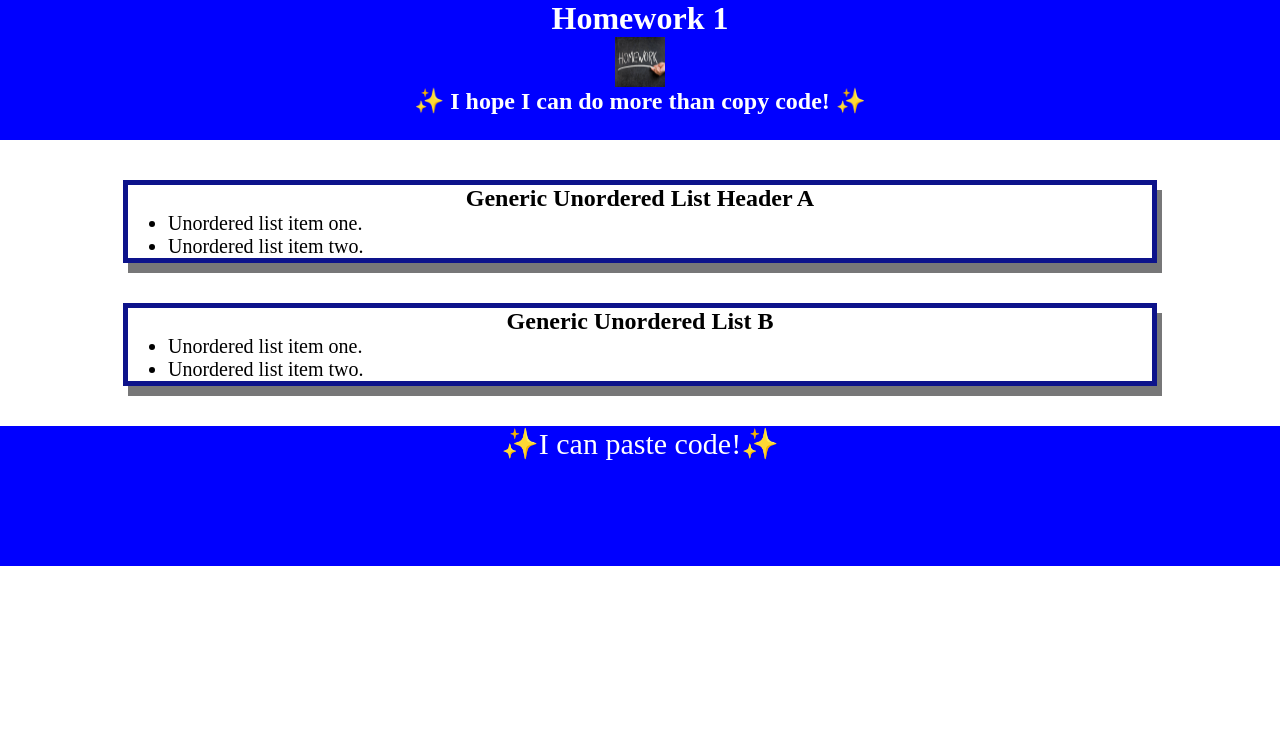
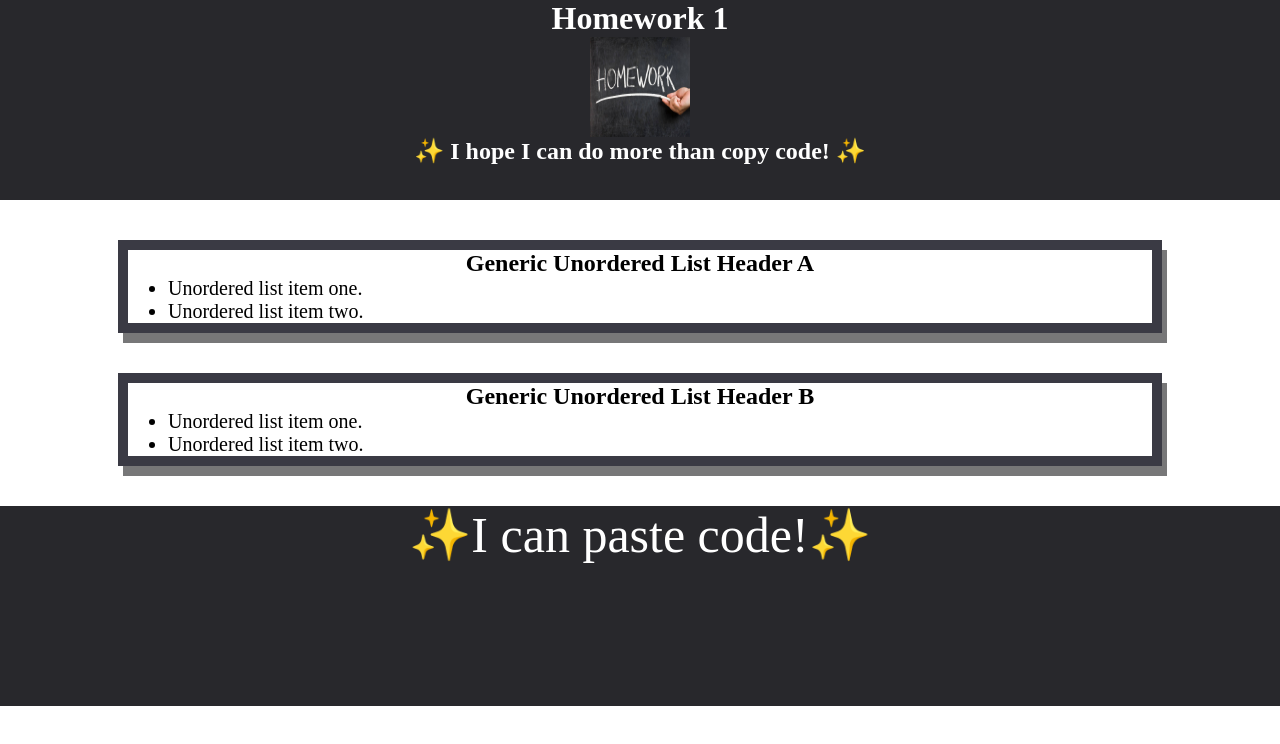
Before and after one commit to Macejowski/hw1, a plain HTML site: page index.html in a window 1280 px wide. Drawn offline with Linux system fonts and the light colour scheme; files whose address does not match are found by name.

Commit message:
Edited style.css

```diff
--- a/assets/style.css
+++ b/assets/style.css
@@ -5,8 +5,8 @@
 header,
 footer {
     width: 100%;
-    height: 140px;
-    background-color: blue;
+    height: 200px;
+    background-color: rgb(40, 40, 44);
     color: white;
 }
 h1,
@@ -15,8 +15,8 @@ h2 {
 }
 img {
     display: block;
-    height: 50px;
-    width: 50px;
+    height: 100px;
+    width: 100px;
     margin-left: auto;
     margin-right: auto;
 }
@@ -26,11 +26,11 @@ ul {
 }
 p {
     text-align: center;
-    font-size: 30px;
+    font-size: 50px;
 }
 .card {
     width: 80%;
     margin: 40px auto;
-    border: 5px solid #0d138b;
+    border: 10px solid #3a3a44;
     box-shadow: 5px 10px #0b0b0d8e;
 }
--- a/index.html
+++ b/index.html
@@ -22,7 +22,7 @@
         </ul>
       </section>
       <section class="card" id="Generic list B">
-        <h2>Generic Unordered List B</h2>
+        <h2>Generic Unordered List Header B</h2>
         <ul>
             <li>Unordered list item one.</li>
             <li>Unordered list item two.</li>
@@ -32,7 +32,8 @@
     </main>
 
     <footer>
-      <p>✨I can paste code!✨</p>
+      <p>
+        ✨I can paste code!✨</p>
     </footer>
     <script src="./assets/script.js"></script>
   </body>
```
